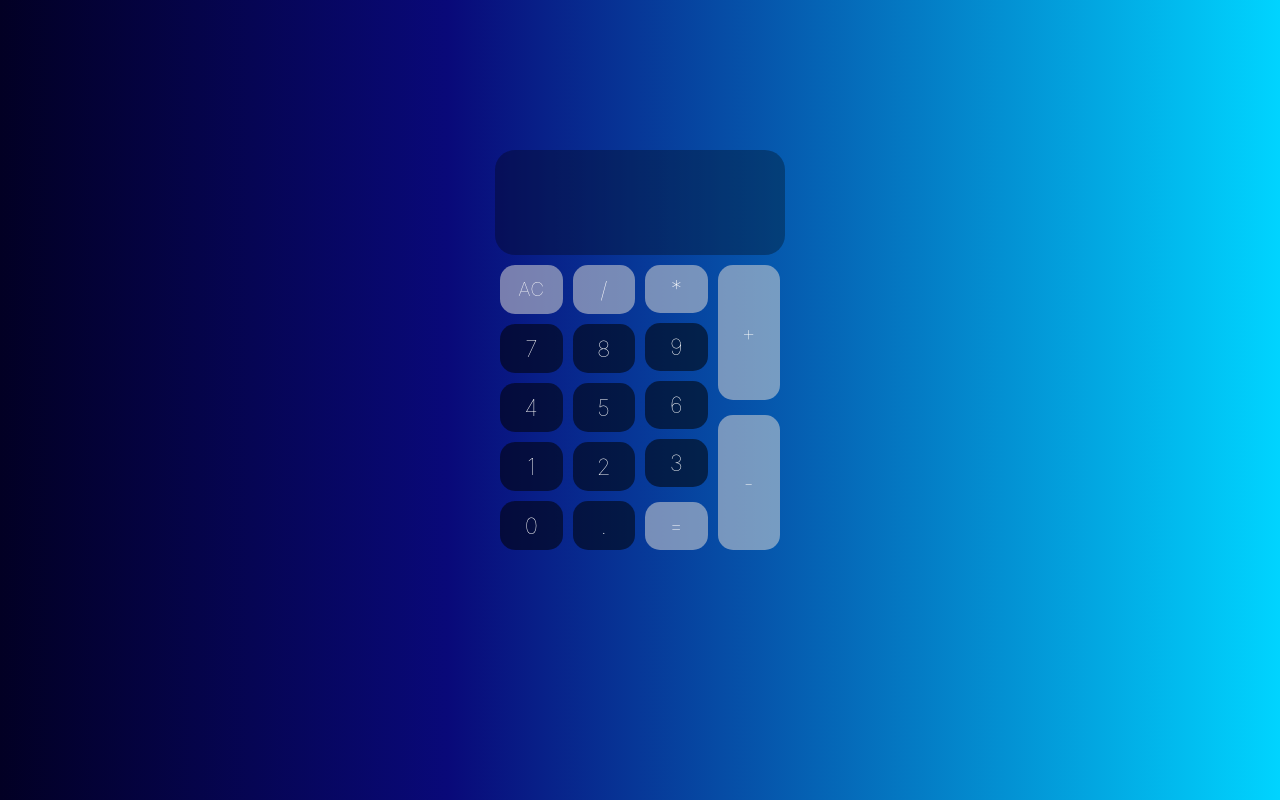
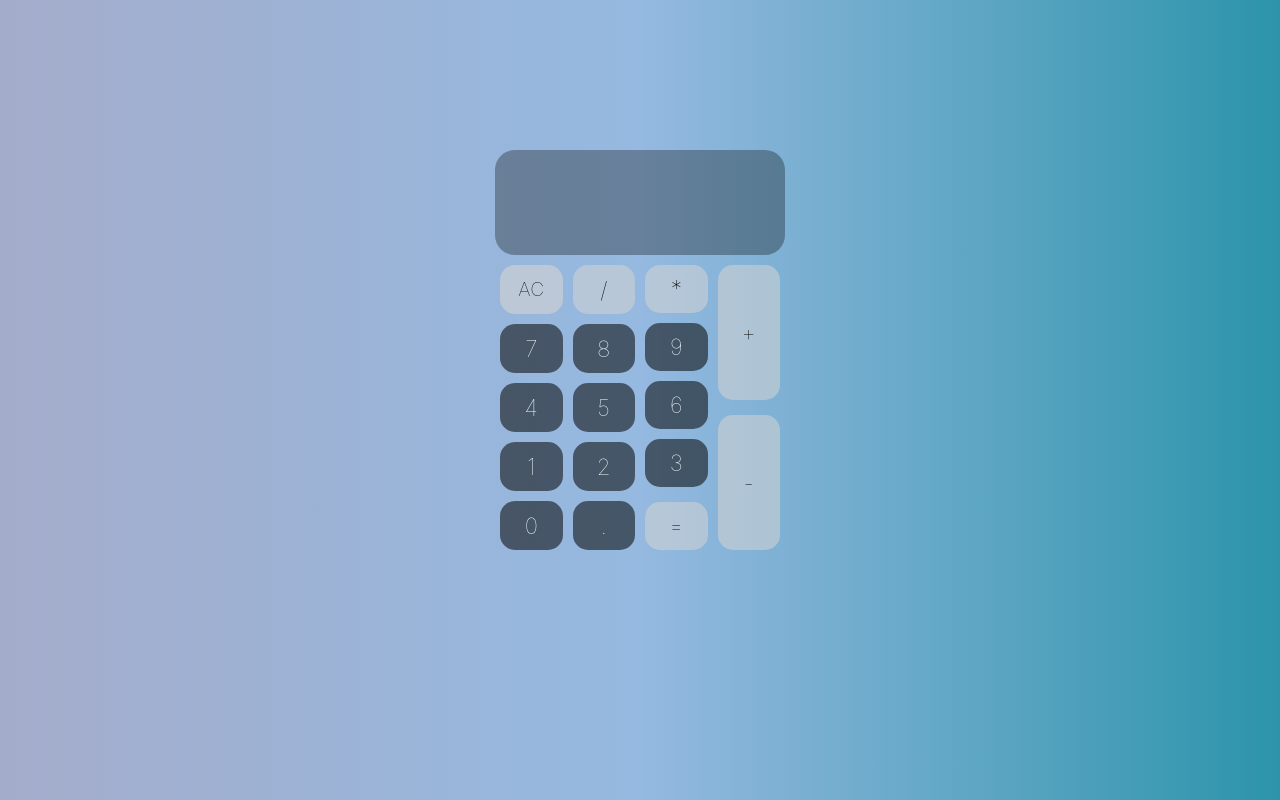
Before and after one commit to pvlizaveta/calculator, a React (Create React App) app: page / in a window 1280 px wide. Built offline with nearby package versions, Linux system fonts and the light colour scheme.

Commit message:
changed background gradient

```diff
--- a/src/App.css
+++ b/src/App.css
@@ -1,11 +1,6 @@
 .app {
   background: rgb(2, 0, 36);
-  background: linear-gradient(
-    90deg,
-    rgba(2, 0, 36, 1) 0%,
-    rgba(9, 9, 121, 1) 35%,
-    rgba(0, 212, 255, 1) 100%
-  );
+  background: linear-gradient(90deg, #a4accb, #95b9e0, #2c94aa);
   display: flex;
   justify-content: center;
   align-items: center;
@@ -17,6 +12,7 @@
 .container {
   display: block;
   border-radius: 20%;
+
   width: 290px;
   height: 500px;
 }
--- a/src/components/Button.css
+++ b/src/components/Button.css
@@ -15,6 +15,6 @@
 .operator {
   background-color: rgba(211, 211, 211, 0.548);
   border-radius: 15px;
-  color: white;
+  color: black;
   margin-top: 10px;
 }
--- a/src/components/ClearButton.css
+++ b/src/components/ClearButton.css
@@ -4,11 +4,11 @@
   align-items: center;
   font-weight: lighter;
   font-size: 1.2em;
-  background-color: rgba(211, 211, 211, 0.548);
+  background-color: rgba(211, 211, 211, 0.616);
   border-radius: 15px;
   margin: 5px;
   margin-top: 10px;
-  color: white;
+  color: black;
   flex: 1;
   height: 4rem;
 }
```
